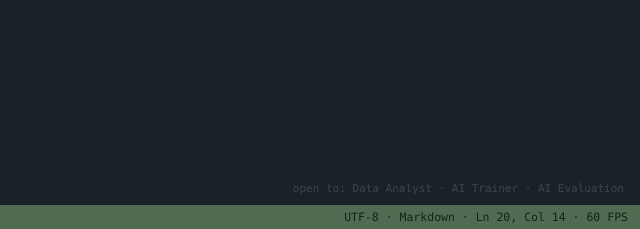
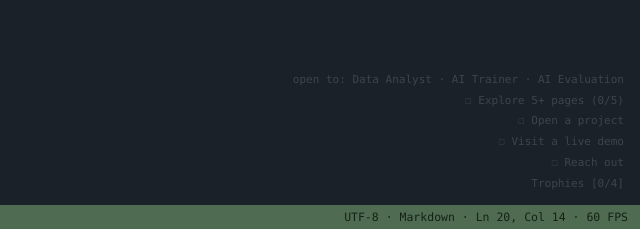
Before and after one commit to Nilesh-builds/nilesh-portfolio, a plain HTML site: page index.html in a window 1280 px wide. Shown: the part 571-800 px from the top of the page, 640-1280 px from the left. Drawn offline with Linux system fonts and the light colour scheme.

Commit message:
Quests: checklist + trophy counter with persistence, tested (user approved)

```diff
--- a/index.html
+++ b/index.html
@@ -255,7 +255,10 @@
     z-index:1;
     font-size:11px;
     color:var(--text-dimmer);
+    text-align:right;
+    line-height:1.9;
   }
+  .trophies .q-done{color:var(--accent);}
 
   /* Minimap-ish fade edges */
   .fade-r{
@@ -390,7 +393,7 @@
         <div class="tree-item file" data-file="contact-us" onclick="openFile('contact-us')"><span class="ico">✉</span>contact-us</div>
       </div>
       <div class="sidebar-footer">
-        <div class="tree-item" onclick="window.open('mailto:kumarnilash509@gmail.com')"><span class="ico">✉</span>email</div>
+        <div class="tree-item" onclick="if(window.trackReach)window.trackReach();window.open('mailto:kumarnilash509@gmail.com')"><span class="ico">✉</span>email</div>
         <div class="tree-item" onclick="window.open('https://www.linkedin.com/in/nilesh-singh-b9b6932bb','_blank')"><span class="ico">in</span>linkedin</div>
         <div class="tree-item" onclick="window.open('https://github.com/Nilesh-builds','_blank')"><span class="ico">⌥</span>github</div>
         <div class="tree-item" onclick="window.open('https://nilesh-builds.github.io/','_blank')"><span class="ico">↗</span>portfolio</div>
@@ -417,7 +420,11 @@
             </div>
           </div>
 
-          <div class="trophies">open to: Data Analyst · AI Trainer · AI Evaluation</div>
+          <div class="trophies">
+            <div>open to: Data Analyst · AI Trainer · AI Evaluation</div>
+            <div id="quests"></div>
+            <div id="trophyCount">Trophies [0/4]</div>
+          </div>
         </div>
 
         <div class="doc-view" id="docView">
@@ -537,6 +544,7 @@
 
   function openFile(key){
     activeKey = key;
+    if(window.trackOpen){ window.trackOpen(key); }
 
     document.querySelectorAll('.tree-item.file').forEach(el=>el.classList.remove('active'));
     const sideEl = document.querySelector('.tree-item.file[data-file="'+key+'"]');
@@ -592,6 +600,64 @@
     statusRight.textContent = 'UTF-8 · Markdown · Ln 1, Col 1 · 60 FPS';
   }
 
+</script>
+
+<script>
+(function(){
+  var PROJECT_KEYS = ['trainlens','llm-safety-eval-benchmark','customer-churn-analysis','ai-hr-automation-suite'];
+  var STORE_KEY = 'nilesh-portfolio-quests';
+  var state = {visited:{}, project:false, demo:false, reach:false};
+  try{
+    var saved = localStorage.getItem(STORE_KEY);
+    if(saved){ state = JSON.parse(saved); }
+  }catch(e){}
+  function save(){ try{ localStorage.setItem(STORE_KEY, JSON.stringify(state)); }catch(e){} }
+  function visitedCount(){
+    return Object.keys(state.visited).filter(function(k){ return k !== 'readme'; }).length;
+  }
+  function doneCount(){
+    var n = 0;
+    if(visitedCount() >= 5){ n++; }
+    if(state.project){ n++; }
+    if(state.demo){ n++; }
+    if(state.reach){ n++; }
+    return n;
+  }
+  function row(done, text){
+    return '<div class="'+(done ? 'q-done' : '')+'">'+(done ? '☑' : '☐')+' '+text+'</div>';
+  }
+  window.renderQuests = function(){
+    var el = document.getElementById('quests');
+    var tc = document.getElementById('trophyCount');
+    if(!el || !tc){ return; }
+    var vc = Math.min(visitedCount(), 5);
+    el.innerHTML =
+      row(vc >= 5, 'Explore 5+ pages ('+vc+'/5)') +
+      row(state.project, 'Open a project') +
+      row(state.demo, 'Visit a live demo') +
+      row(state.reach, 'Reach out');
+    tc.textContent = 'Trophies ['+doneCount()+'/4]';
+  };
+  window.trackOpen = function(key){
+    if(key && key !== 'readme'){ state.visited[key] = true; }
+    if(PROJECT_KEYS.indexOf(key) >= 0){ state.project = true; }
+    if(key === 'contact-us'){ state.reach = true; }
+    save();
+    window.renderQuests();
+  };
+  window.trackDemo = function(){ state.demo = true; save(); window.renderQuests(); };
+  window.trackReach = function(){ state.reach = true; save(); window.renderQuests(); };
+  document.addEventListener('click', function(ev){
+    var t = ev.target;
+    var a = (t && t.closest) ? t.closest('a') : null;
+    if(!a){ return; }
+    var href = a.getAttribute('href') || '';
+    var txt = a.textContent || '';
+    if(txt.indexOf('Live demo') >= 0){ window.trackDemo(); }
+    if(href.indexOf('mailto:') === 0){ window.trackReach(); }
+  });
+  window.renderQuests();
+})();
 </script>
 
 <script>
```
